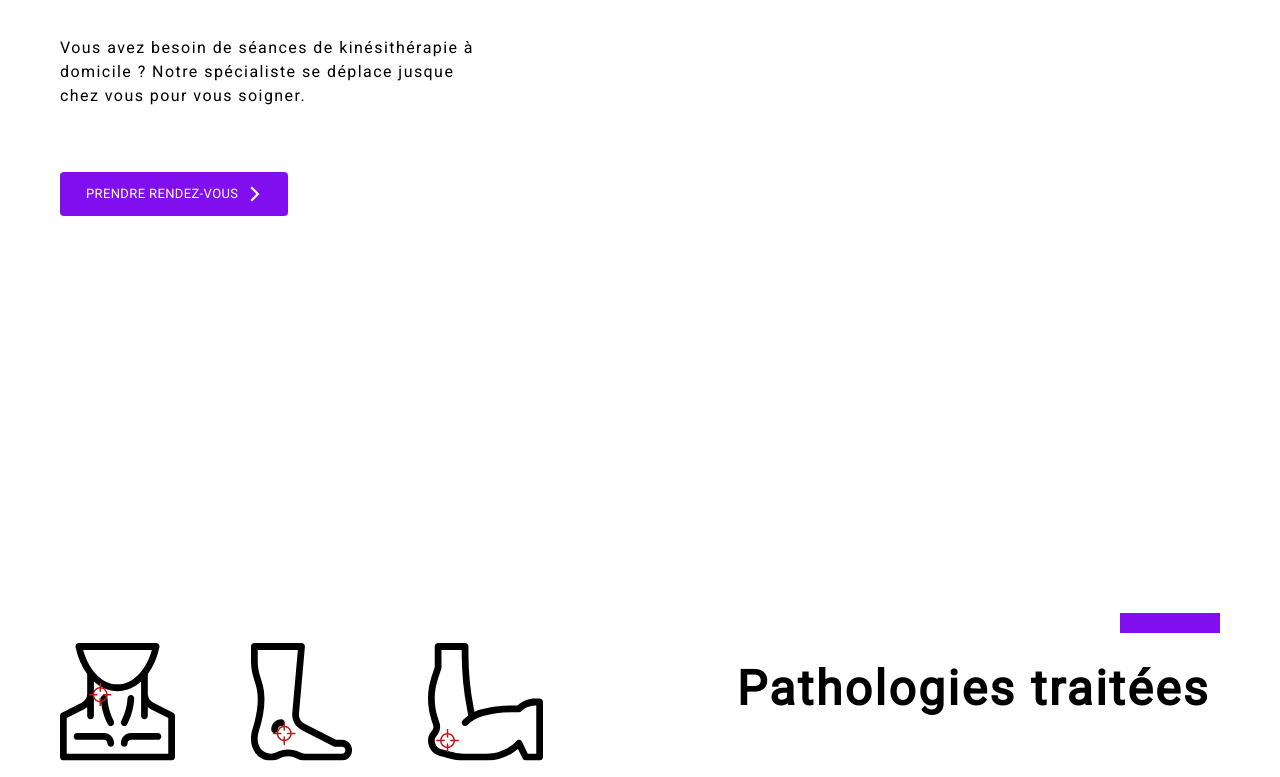
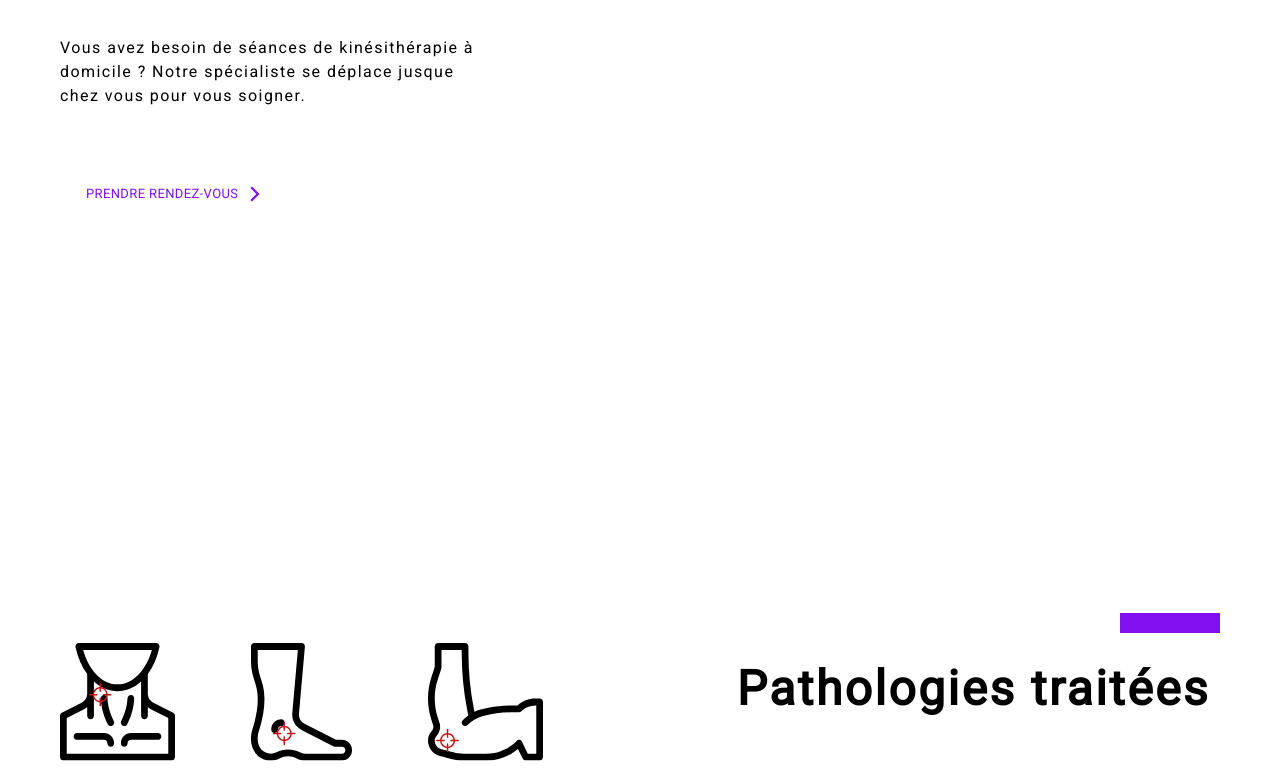
Before and after one commit to elliass/physical-therapy-website, a Gatsby site: page / in a window 1280 px wide. Shown: the part 399-1176 px from the top of the page. Built offline with nearby package versions, Linux system fonts and the light colour scheme; Gatsby itself is replaced by a stand-in of ours.

Commit message:
Added props to StyledButton component

```diff
--- a/src/components/StyledButton.js
+++ b/src/components/StyledButton.js
@@ -7,7 +7,8 @@ import ArrowForwardIosIcon from '@material-ui/icons/ArrowForwardIos';
 const useStyles = makeStyles((theme) => ({
     btn: {
         padding: '.8em 2em',
-        backgroundColor: '${({ primary }) => (primary ? "red" : "green")}',
+        backgroundColor: props => props.backgroundColor,
+        color: props => props.color,
         '&:hover': {
             backgroundColor: 'white',
             color: theme.palette.secondary.main,
@@ -20,20 +21,20 @@ const useStyles = makeStyles((theme) => ({
 
 }))
 
-export default function StyledButton( { children, icon, number, inputType } ) {
-    const classes = useStyles()
+export default function StyledButton( { children, ...props } ) {
+    const classes = useStyles(props)
 
     return (
         <div>
             <Button
                 className={classes.btn}
-                variant="contained"
+                variant={ props.variant }
                 color="secondary"
                 size="small"
                 disableElevation
-                endIcon={ icon }
-                href={ number }
-                type={ inputType }
+                endIcon={ props.icon }
+                href={ props.number }
+                type={ props.inputType }
             >
                 { children }
             </Button>
```
